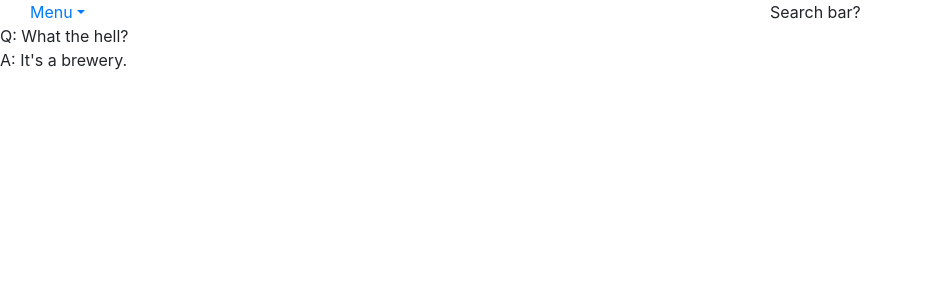
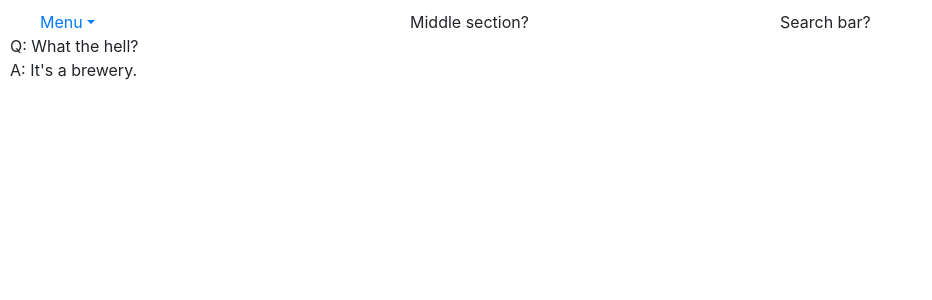
Before and after one commit to fargofallout/fakebrewery, a Flask app: page /faq/ in a window 1280 px wide. Shown: the top 300 px of the page, without its empty margins (0-932 px from the left). Run offline with Flask 2, Linux system fonts and the light colour scheme; some libraries are stand-ins or nearby versions.

Commit message:
Don't remember what I changed.

```diff
--- a/fakebrewery/static/styles.css
+++ b/fakebrewery/static/styles.css
@@ -11,3 +11,7 @@ body > .container {
     margin-left: 0px;
     margin-right: 0px;
 }
+
+body {
+    margin: 10px;
+}
--- a/fakebrewery/templates/base.html
+++ b/fakebrewery/templates/base.html
@@ -29,10 +29,10 @@
 					</ul>
 				</span>
 			</div>
-			<div class="col-sm">
-				<!-- placeholder -->
+			<div class="col-md">
+				Middle section?
 			</div>
-			<div class="col-sm">
+			<div class="col-md">
 				Search bar?
 			</div>
 		</div>
```
